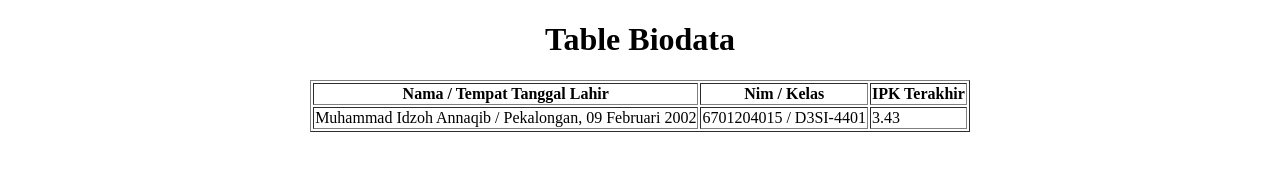
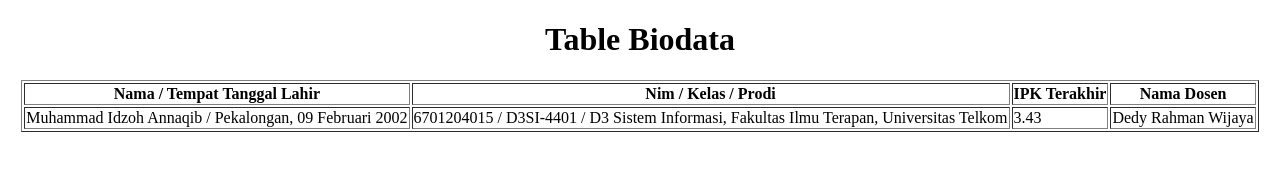
Before and after one commit to muhammadidzoha/6701204015-assesment1pwb, a plain HTML site: page index.html in a window 1280 px wide. Drawn offline with Linux system fonts and the light colour scheme.

Commit message:
v1.2.0-6701204015

```diff
--- a/index.html
+++ b/index.html
@@ -13,13 +13,15 @@
     <table border="1" style="margin: auto;">
         <tr>
             <th>Nama / Tempat Tanggal Lahir</th>
-            <th>Nim / Kelas</th>
+            <th>Nim / Kelas / Prodi</th>
             <th>IPK Terakhir</th>
+            <th>Nama Dosen</th>
         </tr>
         <tr>
             <td>Muhammad Idzoh Annaqib / Pekalongan, 09 Februari 2002</td>
-            <td>6701204015 / D3SI-4401</td>
+            <td>6701204015 / D3SI-4401 / D3 Sistem Informasi, Fakultas Ilmu Terapan, Universitas Telkom</td>
             <td>3.43</td>
+            <td>Dedy Rahman Wijaya</td>
         </tr>
     </table>
 </body>
```
Also changed, not shown: about.html (added, +16 -0 lines).
